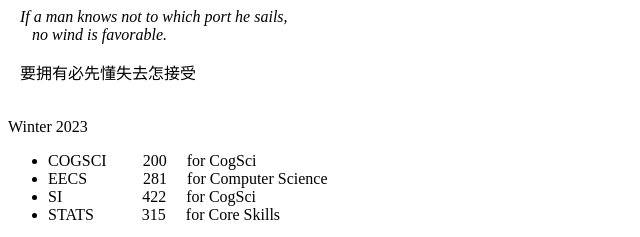
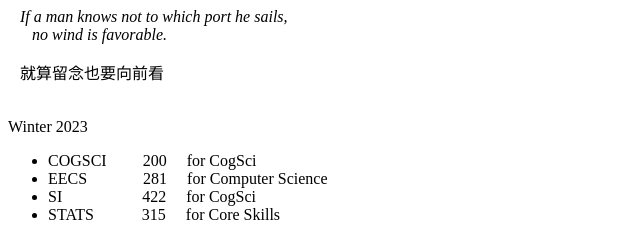
Before and after one commit to sd800/list, a plain HTML site: page index.html in a window 1280 px wide. Shown: the top 237 px of the page, 0-640 px from the left. Drawn offline with Linux system fonts and the light colour scheme.

Commit message:
Update index.html

```diff
--- a/index.html
+++ b/index.html
@@ -1,6 +1,6 @@
 <i>&nbsp;&nbsp;&nbsp;If a man knows not to which port he sails,<br>
   &nbsp;&nbsp;&nbsp;&nbsp;&nbsp;&nbsp;no wind is favorable.</i>
-<p>&nbsp;&nbsp;&nbsp;要拥有必先懂失去怎接受<br></p>
+<p>&nbsp;&nbsp;&nbsp;就算留念也要向前看<br></p>
 <p><br>Winter 2023</p>
 <ul>
   <li>COGSCI&nbsp;&nbsp;&nbsp;&nbsp;&nbsp;&nbsp;&nbsp;&nbsp;&nbsp;200&nbsp;&nbsp;&nbsp;&nbsp;&nbsp;for CogSci</li>
```
